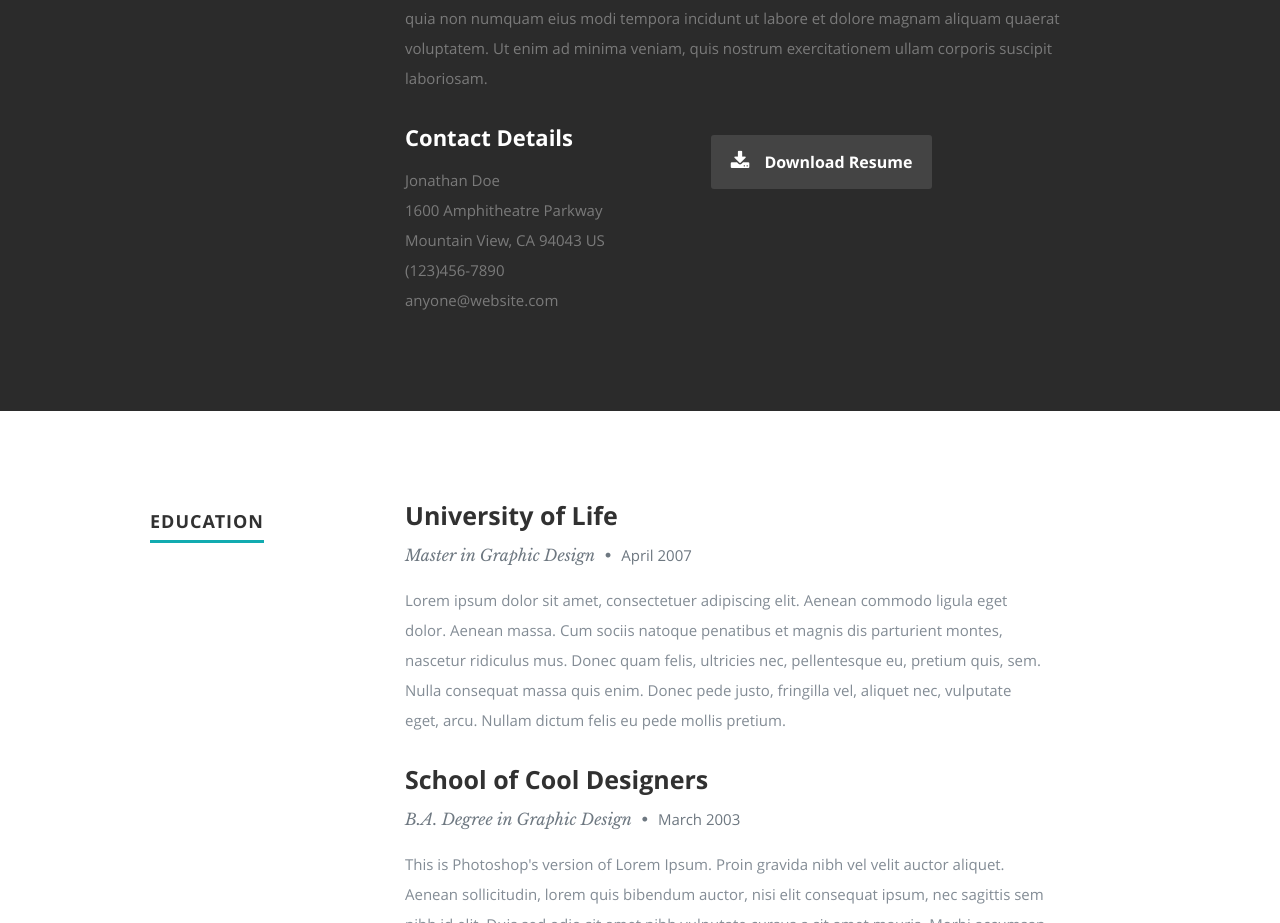
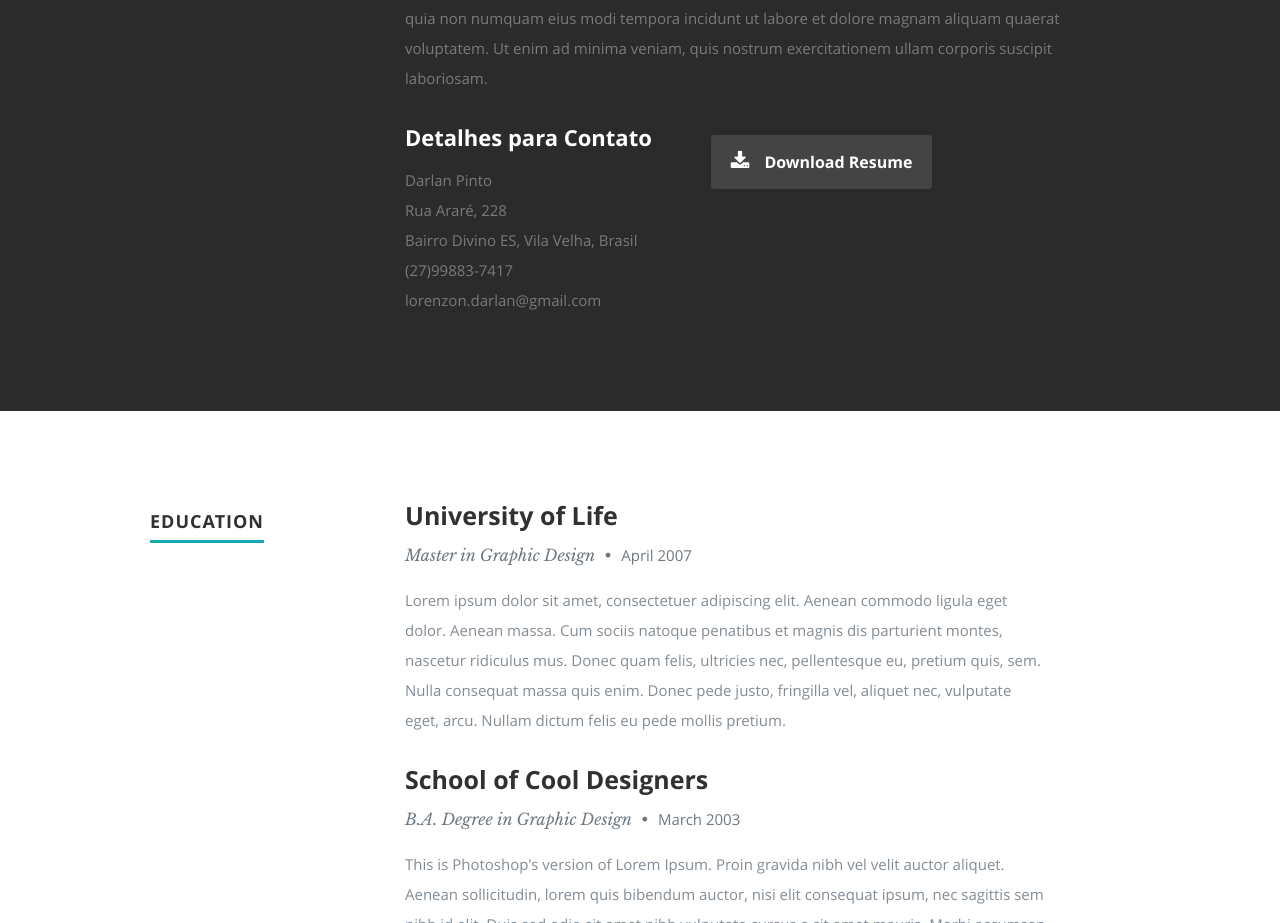
Before and after one commit to saloroso/saloroso_personal, a plain HTML site: page index.html in a window 1280 px wide. Shown: the part 1085-2008 px from the top of the page. Drawn offline with nearby package versions, Linux system fonts and the light colour scheme.

Commit message:
Update index.html

```diff
--- a/index.html
+++ b/index.html
@@ -65,8 +65,8 @@
                <li><a href="#"><i class="fa fa-facebook"></i></a></li>
                <li><a href="#"><i class="fa fa-twitter"></i></a></li>
                <li><a href="#"><i class="fa fa-google-plus"></i></a></li>
-               <li><a href="#"><i class="fa fa-linkedin"></i></a></li>
-               <li><a href="#"><i class="fa fa-instagram"></i></a></li>
+               <li><a href="https://www.linkedin.com/in/darlanlorenzon/"><i class="fa fa-linkedin"></i></a></li>
+               <li><a href="https://www.instagram.com/saloroso1/"><i class="fa fa-instagram"></i></a></li>
                <li><a href="#"><i class="fa fa-dribbble"></i></a></li>
                <li><a href="#"><i class="fa fa-skype"></i></a></li>
             </ul>
@@ -108,14 +108,14 @@
 
                <div class="columns contact-details">
 
-                  <h2>Contact Details</h2>
+                  <h2>Detalhes para Contato</h2>
                   <p class="address">
-						   <span>Jonathan Doe</span><br>
-						   <span>1600 Amphitheatre Parkway<br>
-						         Mountain View, CA 94043 US
+						   <span>Darlan Pinto</span><br>
+						   <span>Rua Araré, 228<br>
+						         Bairro Divino ES, Vila Velha, Brasil
                      </span><br>
-						   <span>(123)456-7890</span><br>
-                     <span>anyone@website.com</span>
+						   <span>(27)99883-7417</span><br>
+                     <span>lorenzon.darlan@gmail.com</span>
 					   </p>
 
                </div>
```
